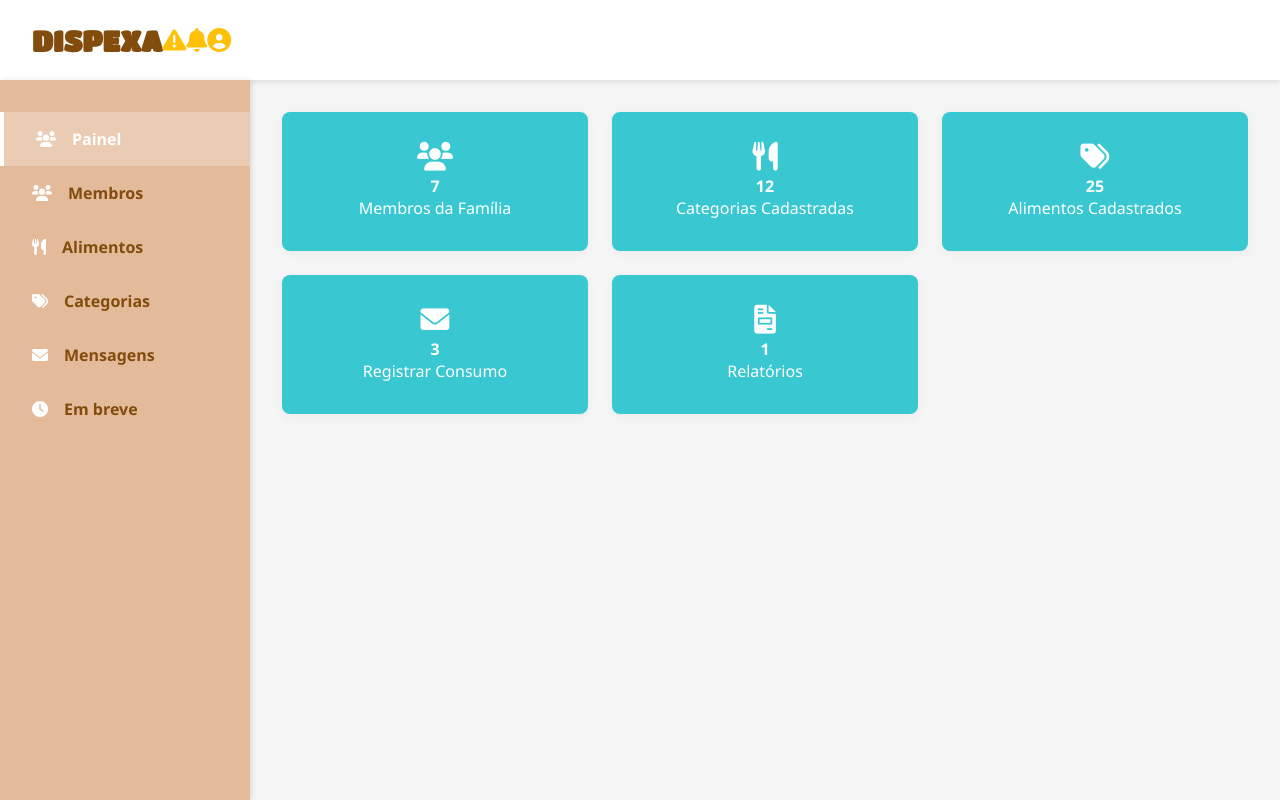
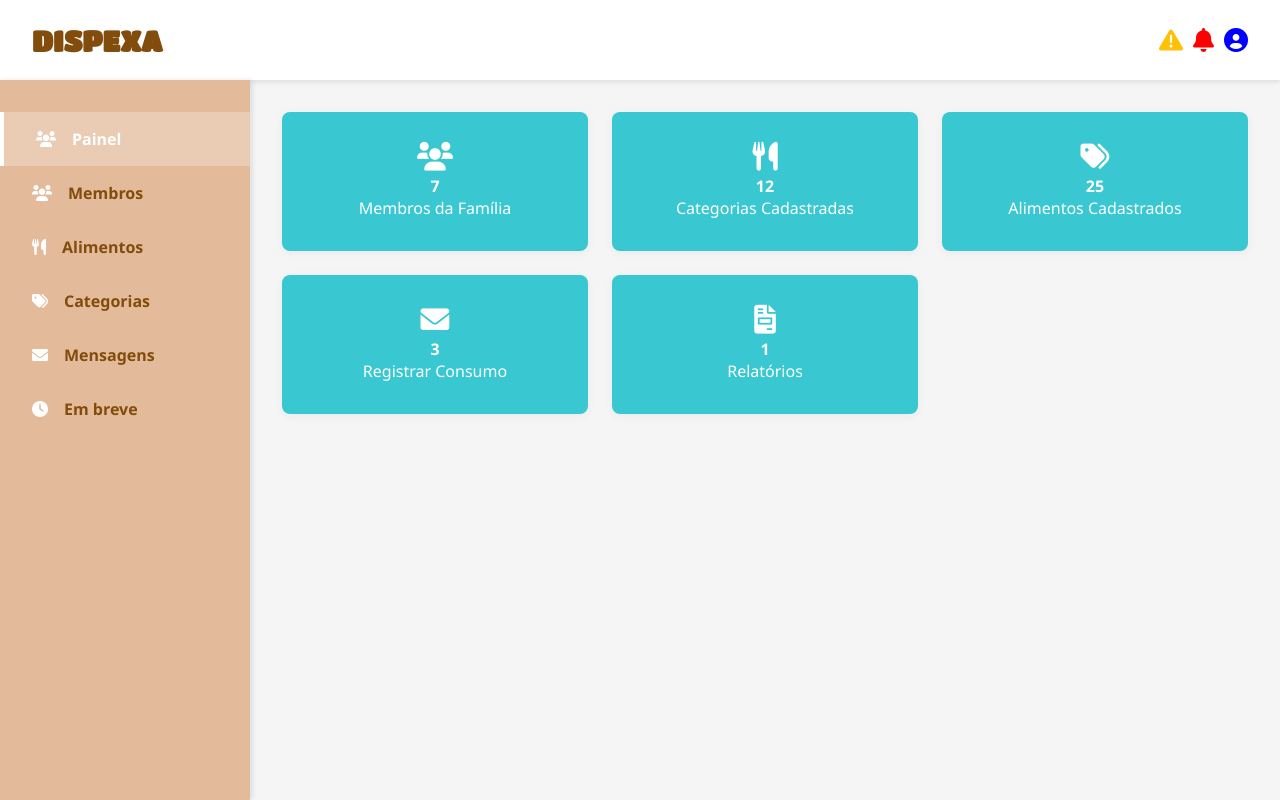
Before and after one commit to JonasQuisinski/TCC-, a PHP site: page /painel/painel.html in a window 1280 px wide. Run offline with PHP 8.4, Linux system fonts and the light colour scheme.

Commit message:
update painel.css
Apenas alterações basicas

```diff
--- a/telas/painel/painel.css
+++ b/telas/painel/painel.css
@@ -44,12 +44,20 @@ header h1 {
     font-family: 'Titan One', cursive;
 }
 header h2 {
-    grid-template-columns: 35px 35px 35px;
     display: flex;
-    align-items: center;
+    margin-left: auto;
+    gap: 10px;
+    align-items: end;
    /* justify-content: ;   Alterar Depois    */
-
-    color: #ffc107
+}
+header h2 i.fa-solid.fa-triangle-exclamation{
+    color: #ffc107;
+}
+header h2 i.fa-solid.fa-bell{
+    color: red;
+}
+header h2 i.fa-solid.fa-circle-user{
+    color: blue;
 }
 
 
```
